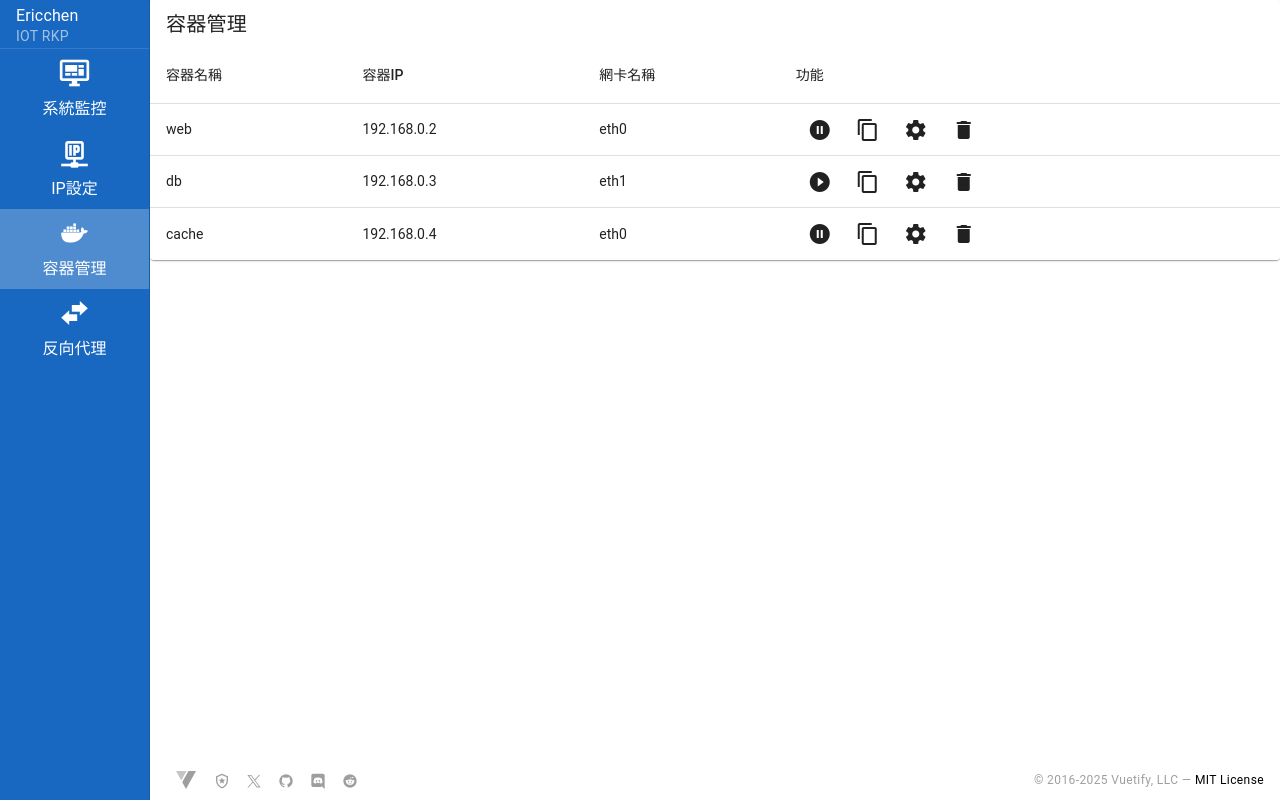
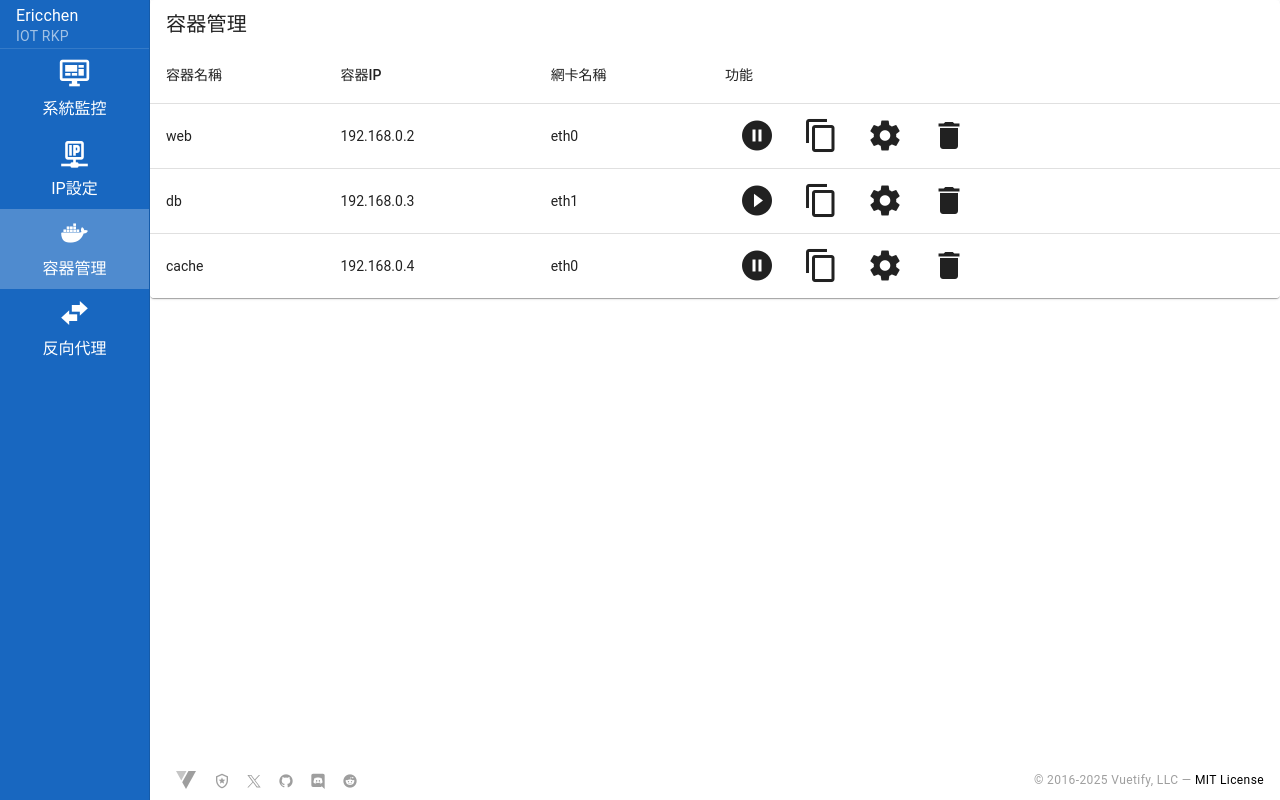
Before and after one commit to Jyunnn/iot_rkpweb, a Vue app: page /ContainerManagement in a window 1280 px wide. Built offline with nearby package versions, Linux system fonts and the light colour scheme; a small style sheet from the web is missing.

Commit message:
feat: enlarge action icons

```diff
--- a/src/pages/ContainerManagement.vue
+++ b/src/pages/ContainerManagement.vue
@@ -17,17 +17,17 @@
             <td>{{ container.ip }}</td>
             <td>{{ container.nic }}</td>
             <td>
-              <v-btn icon variant="text" @click="toggle(container)">
-                <v-icon>{{ container.enabled ? 'mdi-pause-circle' : 'mdi-play-circle' }}</v-icon>
+              <v-btn icon size="x-large" variant="text" @click="toggle(container)">
+                <v-icon size="x-large">{{ container.enabled ? 'mdi-pause-circle' : 'mdi-play-circle' }}</v-icon>
               </v-btn>
-              <v-btn icon variant="text" @click="duplicate(container)">
-                <v-icon>mdi-content-copy</v-icon>
+              <v-btn icon size="x-large" variant="text" @click="duplicate(container)">
+                <v-icon size="x-large">mdi-content-copy</v-icon>
               </v-btn>
-              <v-btn icon variant="text" @click="openSettings(container)">
-                <v-icon>mdi-cog</v-icon>
+              <v-btn icon size="x-large" variant="text" @click="openSettings(container)">
+                <v-icon size="x-large">mdi-cog</v-icon>
               </v-btn>
-              <v-btn icon variant="text" @click="remove(container)">
-                <v-icon>mdi-delete</v-icon>
+              <v-btn icon size="x-large" variant="text" @click="remove(container)">
+                <v-icon size="x-large">mdi-delete</v-icon>
               </v-btn>
             </td>
           </tr>
```
